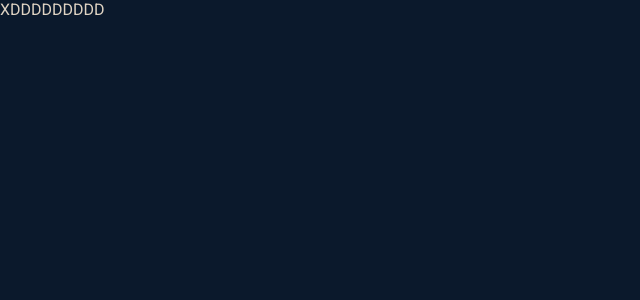
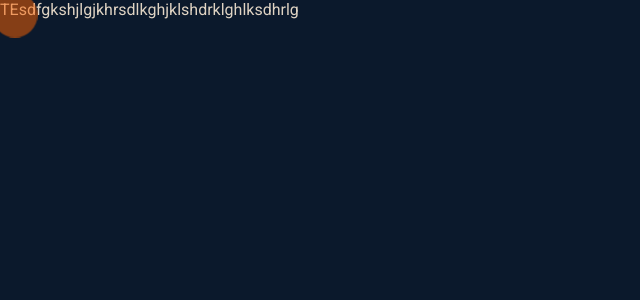
Before and after one commit to sekvi99/portfolio-website, a React (Create React App) app in the folder portfolio-website/portfolio-app/: page / in a window 1280 px wide. Shown: the top 300 px of the page, without its empty margins (0-640 px from the left). Built offline with nearby package versions, Linux system fonts and the light colour scheme; a web font is replaced by a local one.

Commit message:
Defined cursor behaviour

```diff
--- a/portfolio-website/portfolio-app/src/App.tsx
+++ b/portfolio-website/portfolio-app/src/App.tsx
@@ -1,11 +1,15 @@
-import './App.scss';
+import "./App.scss";
+import Cursor from "./components/cursor/cursor";
 
-function App() {
+const App: React.FC = (): JSX.Element => {
   return (
     <div className="App">
-      XDDDDDDDDD
+      <div className="content">
+        TEsdfgkshjlgjkhrsdlkghjklshdrklghlksdhrlg
+      </div>
+      <Cursor />
     </div>
   );
-}
+};
 
 export default App;
--- /dev/null
+++ b/portfolio-website/portfolio-app/src/components/cursor/cursor.scss
@@ -0,0 +1,18 @@
+@import "../../styles/mixins.scss";
+
+$cursorSize: 30px;
+
+.cursor {
+    position: fixed;
+    width: $cursorSize;
+    height: $cursorSize;
+    border: 1px solid var(--primary-highlight-color);
+    border-radius: 50%;
+    pointer-events: none;
+}
+
+.content:hover ~ .cursor {
+    transform: scale(1.5);
+    background-color: var(--primary-highlight-color);
+    opacity: .5;
+}
--- /dev/null
+++ b/portfolio-website/portfolio-app/src/components/cursor/cursor.tsx
@@ -0,0 +1,42 @@
+import React, { useEffect, useState } from "react";
+import "./cursor.scss";
+
+const Cursor: React.FC = (): JSX.Element => {
+  const [cursorPosition, setCursorPosition] = useState<{
+    x: number;
+    y: number;
+  }>({ x: 0, y: 0 });
+
+  useEffect(() => {
+    const handleMouseMove = (event: MouseEvent) => {
+      setCursorPosition({
+        x: event.clientX,
+        y: event.clientY,
+      });
+    };
+
+    document.addEventListener("mousemove", handleMouseMove);
+
+    return () => {
+      document.removeEventListener("mousemove", handleMouseMove);
+    };
+  }, []);
+
+  useEffect(() => {
+    const handleCursorChange = () => {
+      const cursor = document.querySelector(".cursor") as HTMLElement;
+      if (!cursor) return;
+
+      setTimeout(() => {
+        cursor.style.cssText =
+          "left: " + cursorPosition.x + "px; top: " + cursorPosition.y + "px;";
+      }, 100);
+    };
+
+    handleCursorChange();
+  }, [cursorPosition]);
+
+  return <div className="cursor"></div>;
+};
+
+export default Cursor;
--- a/portfolio-website/portfolio-app/src/styles/mixins.scss
+++ b/portfolio-website/portfolio-app/src/styles/mixins.scss
@@ -25,3 +25,8 @@
   justify-content: center;
   align-items: center;
 }
+
+
+@mixin defaultTransition {
+    transition: .1s;
+}
```
